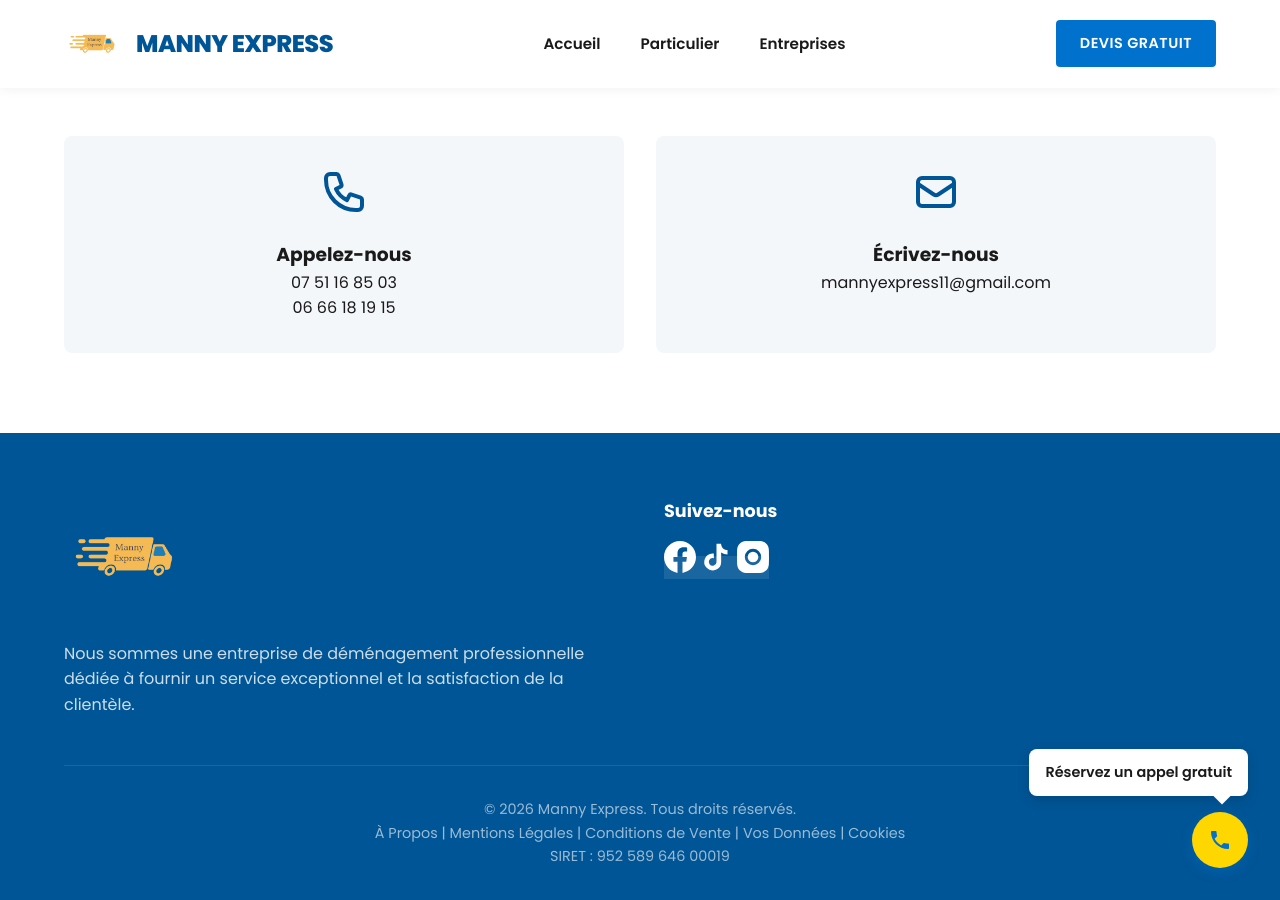
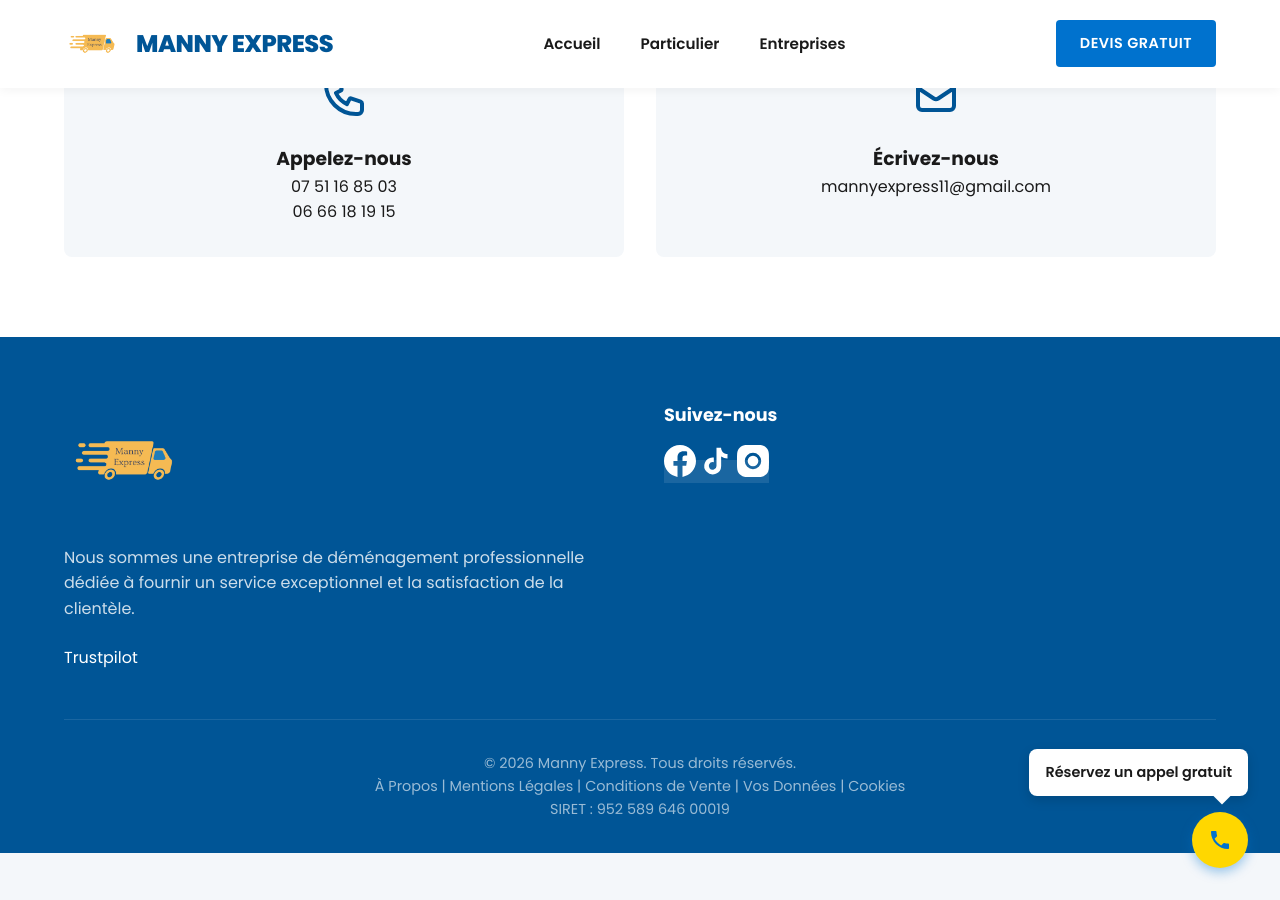
Before and after one commit to billoosijok/mannyexpress, a Jekyll site: the page built from index.html, in a window 1280 px wide and 900 px high, scrolled down 4057 px. Built offline with Jekyll 4.4.1, drawn with Linux system fonts in a browser that asks for light colours.

Commit message:
feat: Disable the testimonials section and add a Trustpilot widget to the footer.

```diff
--- a/_includes/footer.html
+++ b/_includes/footer.html
@@ -9,6 +9,11 @@
                     à fournir un service exceptionnel et la satisfaction de la
                     clientèle.
                 </p>
+                <!-- TrustBox widget -->
+                <div class="trustpilot-widget" style="margin-top: 1.5rem;" data-locale="fr-FR" data-template-id="5419b6a8b0d04a076446a9ad" data-businessunit-id="69805d6c0ddd0710cc513548" data-style-height="24px" data-style-width="100%" data-theme="dark">
+                    <a href="https://fr.trustpilot.com/review/mannyexpress.com" target="_blank" rel="noopener">Trustpilot</a>
+                </div>
+                <!-- End TrustBox widget -->
             </div>
             <div class="footer-social">
                 <h3 style="margin-bottom: 1rem; font-size: 1.1rem;">Suivez-nous</h3>
--- a/_includes/testimonials.html
+++ b/_includes/testimonials.html
@@ -1,7 +1,7 @@
-<section id="temoignages" class="testimonials-section">
+<!-- <section id="temoignages" class="testimonials-section">
     <div class="container">
         <div class="testimonials-slider-container">
             <script defer async src='https://cdn.trustindex.io/loader.js?7bd8fd06684c08119326d8f33db'></script>
         </div>
     </div>
-</section>
+</section> -->
```
